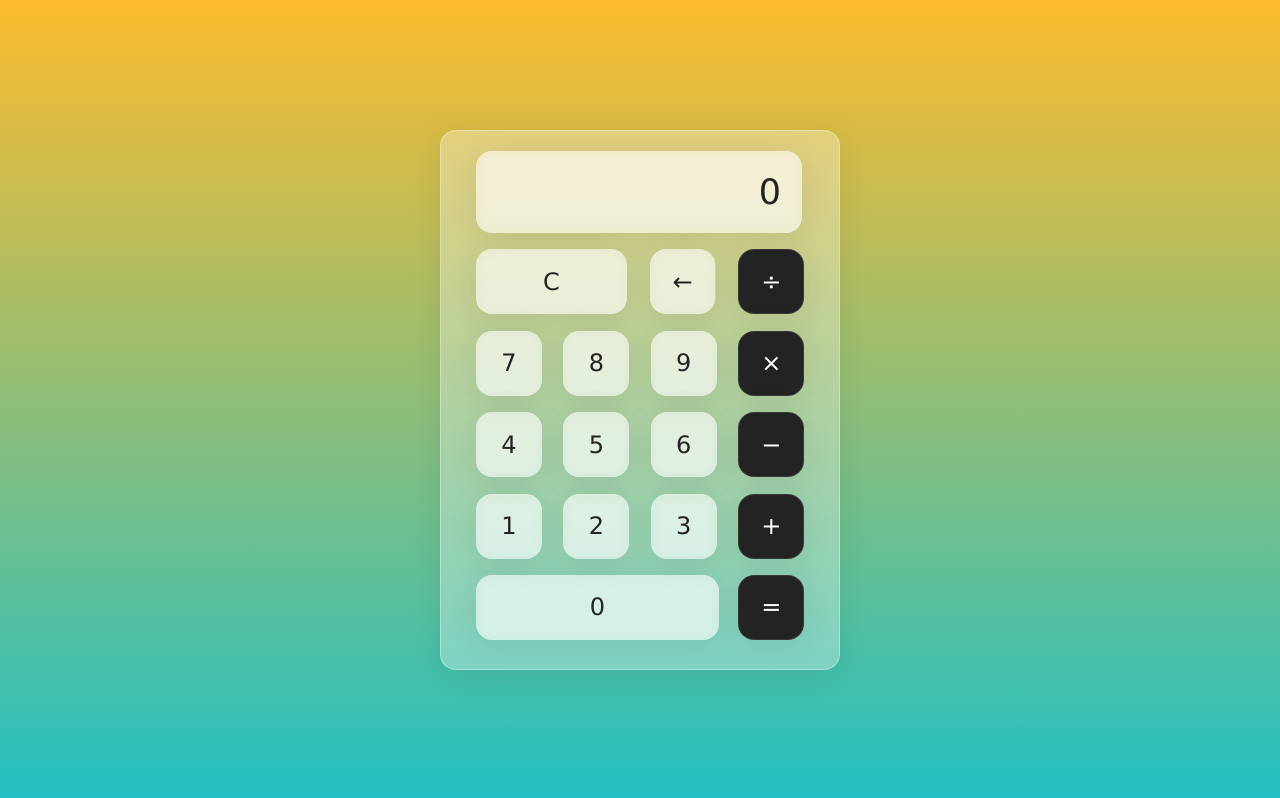
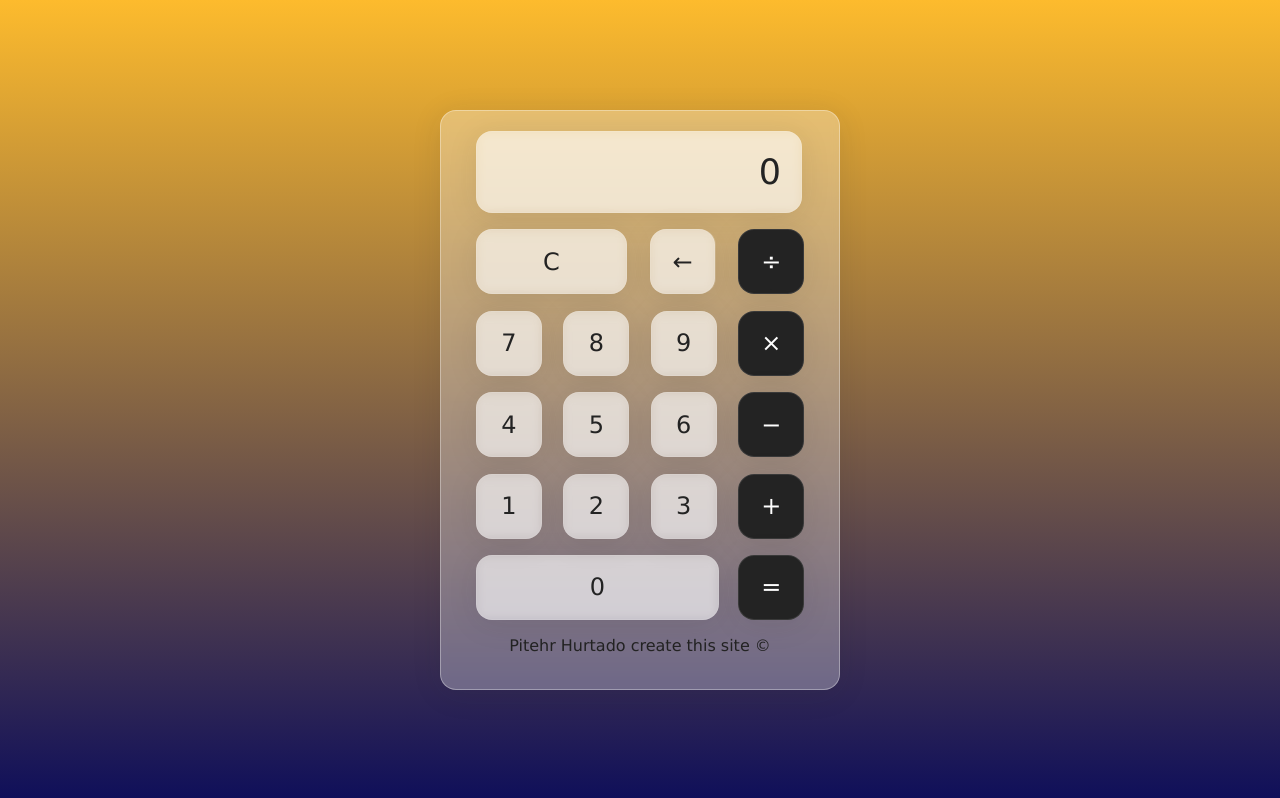
Before and after one commit to PitHurtado/basic-calculator, a plain HTML site: page index.html in a window 1280 px wide. Drawn offline with Linux system fonts and the light colour scheme.

Commit message:
add creator and change style a little bit

```diff
--- a/index.html
+++ b/index.html
@@ -42,10 +42,10 @@
       </div>
 
     </section>
+    <div class="creator">
+      Pitehr Hurtado create this site &copy;
+    </div>
   </div>
-
-
-
   <script src="index.js"></script>
 </body>
 </html>
--- a/style.css
+++ b/style.css
@@ -12,10 +12,9 @@ html{
 
 body{
   align-items: center;
-  background: linear-gradient(0deg, rgba(34,193,195,1) 0%, rgba(253,187,45,1) 100%);
+  background: linear-gradient(0deg, rgba(15,15,90,1) 0%, rgba(253,187,45,1) 100%);
   display: flex;
   font-family:Verdana, Geneva, Tahoma, sans-serif;
-  font-display: swap;
   height: inherit;
   justify-content: center;
 }
@@ -25,14 +24,16 @@ body{
   box-shadow: 0 4px 30px rgba(35,35,35,0.1);
   color: #232323;
   backdrop-filter: blur(4px);
-  -webkit-backdrop-filter: blur(4px);
   background: rgba(255,255,255,0.3);
   border: 1px solid rgba(255,255,255,0.34);
   flex-basis: 400px;
-  height: 540px;
+  height: 580px;
   padding: 20px 35px;
 }
-
+.creator{
+  display: flex;
+  justify-content: center;
+}
 .screen{
   backdrop-filter: blur(5.5px);
   -webkit-backdrop-filter: blur(5.5px);
@@ -79,6 +80,7 @@ body{
   background: rgba(35,35,35,1);
 }
 
+
 .calc-button:last-child:hover{
   background-color: inherit;
   color: inherit;
```
